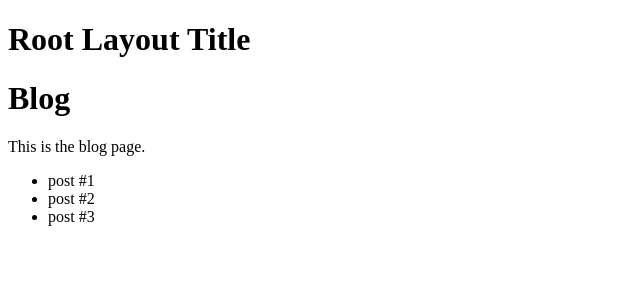
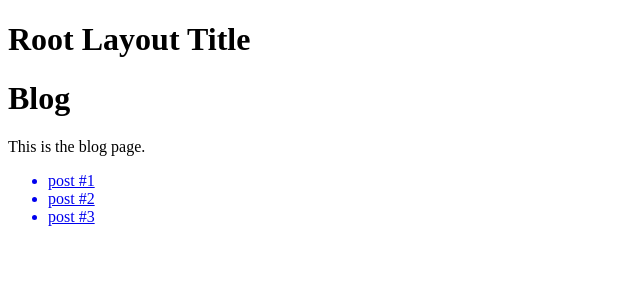
Before and after one commit to nirkaufman/ijs-munic, a Next.js app: page /blog in a window 1280 px wide. Shown: the top 300 px of the page, without its empty margins (0-640 px from the left). Built offline with nearby package versions, Linux system fonts and the light colour scheme.

Commit message:
dynamic routes

```diff
--- a/app/blog/page.tsx
+++ b/app/blog/page.tsx
@@ -1,12 +1,14 @@
+import Link from "next/link";
+
 export default function BlogPage() {
   return (
     <div>
       <h1>Blog</h1>
       <p>This is the blog page.</p>
       <ul>
-        <li>post #1</li>
-        <li>post #2</li>
-        <li>post #3</li>
+        <Link href={`/blog/${1}`}><li>post #1</li></Link>
+        <Link href={`/blog/${2}`}><li>post #2</li></Link>
+        <Link href={`/blog/${3}`}><li>post #3</li></Link>
       </ul>
     </div>
   )
```
